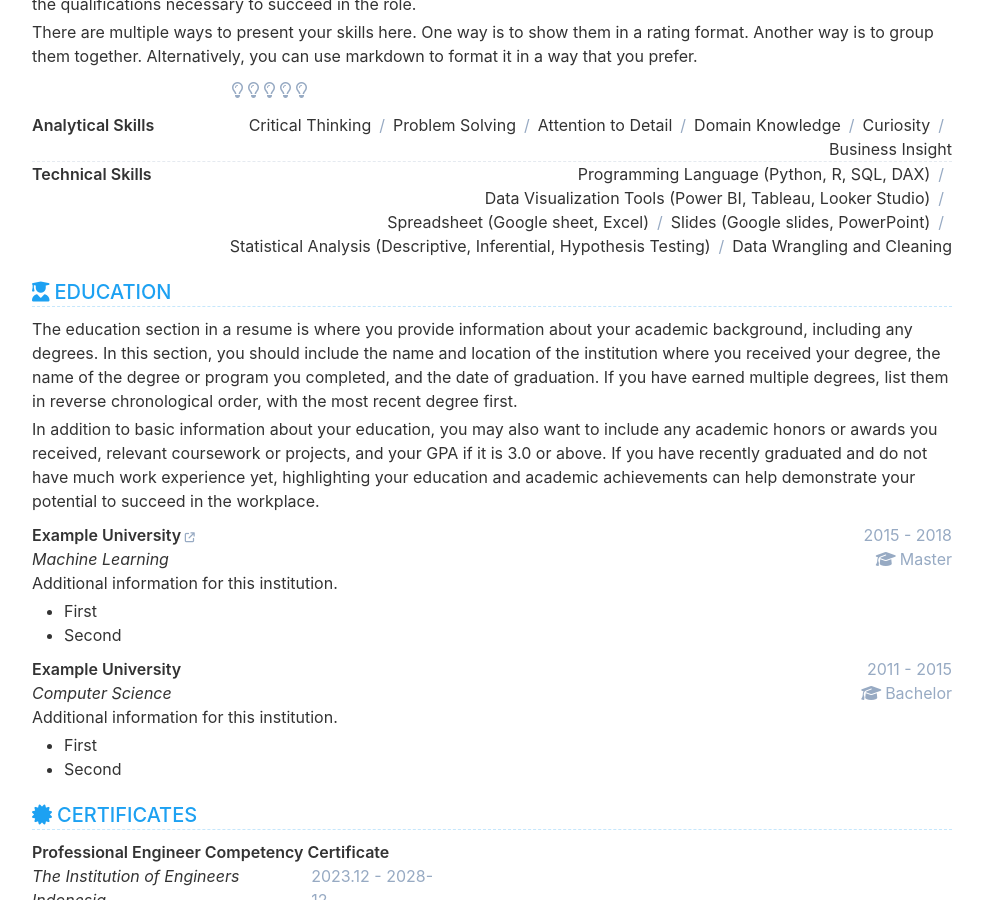
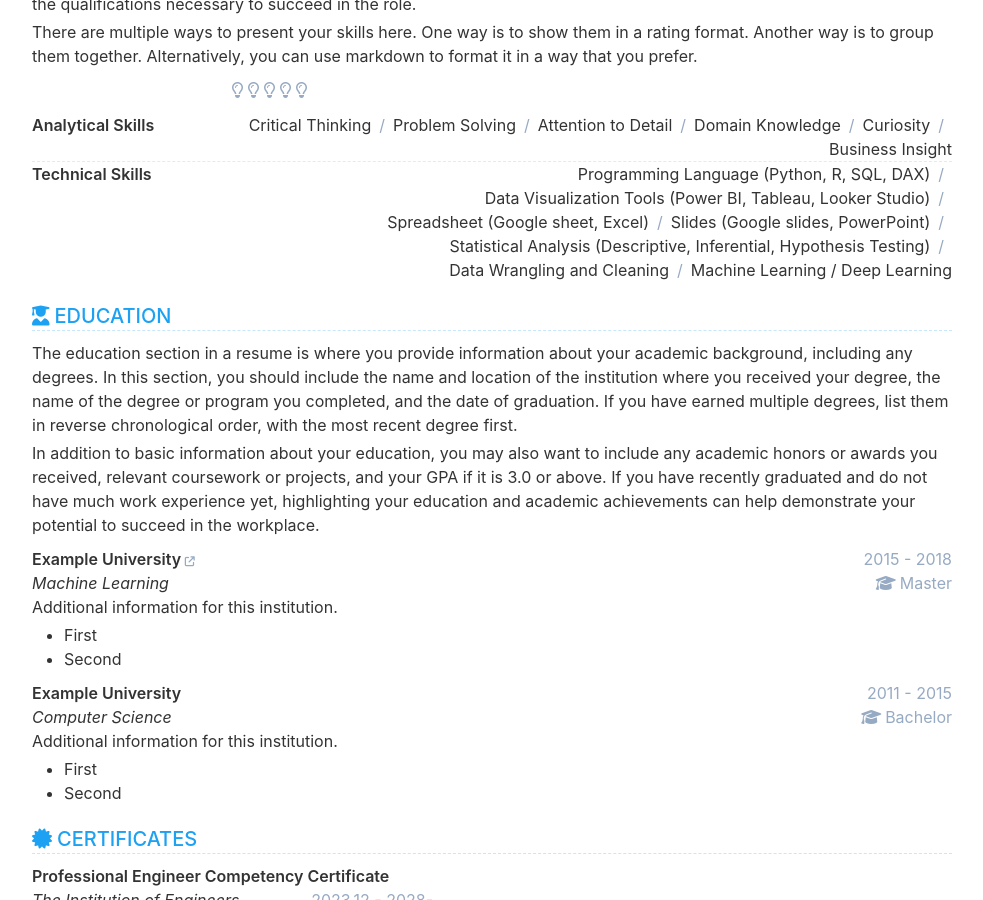
Before and after one commit to kangnurrohman/portfolio, a Jekyll site: the page built from index.html, in a window 1280 px wide and 900 px high, scrolled down 2265 px. Shown: the whole window, without its empty margins (148-1131 px from the left). Built offline with Jekyll 4.4.1, drawn with Linux system fonts in a browser that asks for light colours.

Commit message:
Update data.yml

```diff
--- a/_data/data.yml
+++ b/_data/data.yml
@@ -216,6 +216,7 @@ skill:
         - Slides (Google slides, PowerPoint)
         - Statistical Analysis (Descriptive, Inferential, Hypothesis Testing)
         - Data Wrangling and Cleaning
+        - Machine Learning / Deep Learning
 
 education:
   show: true
```
